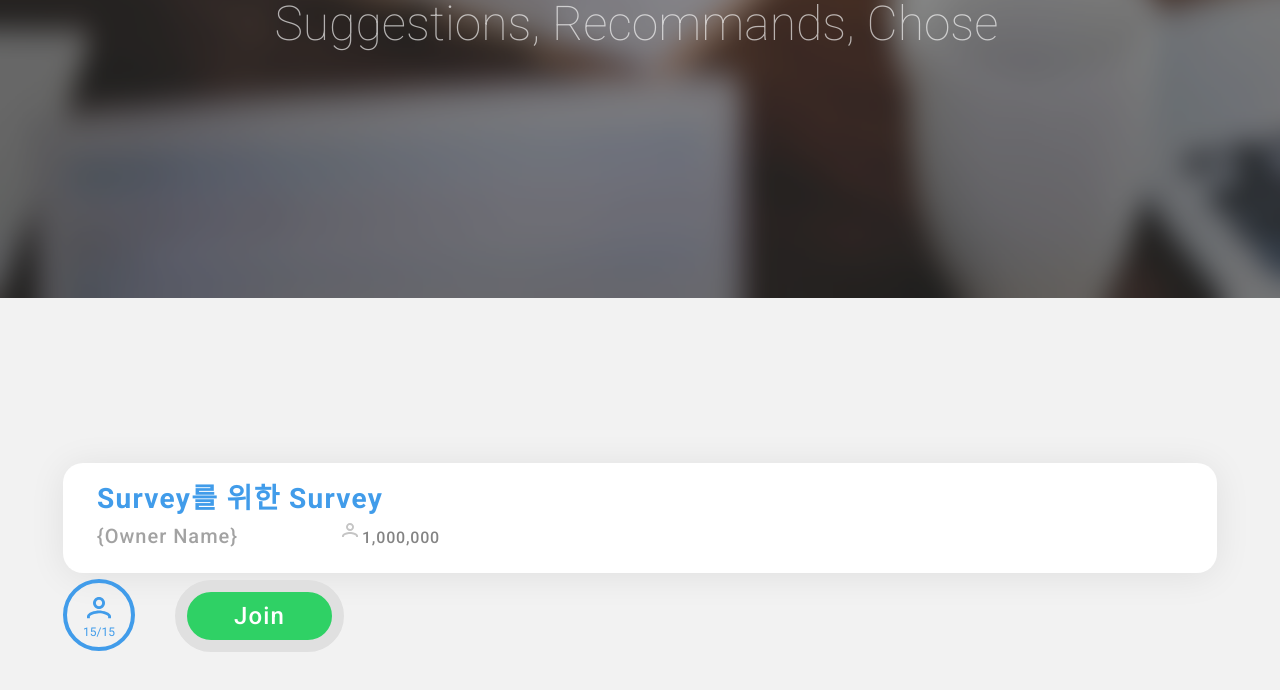
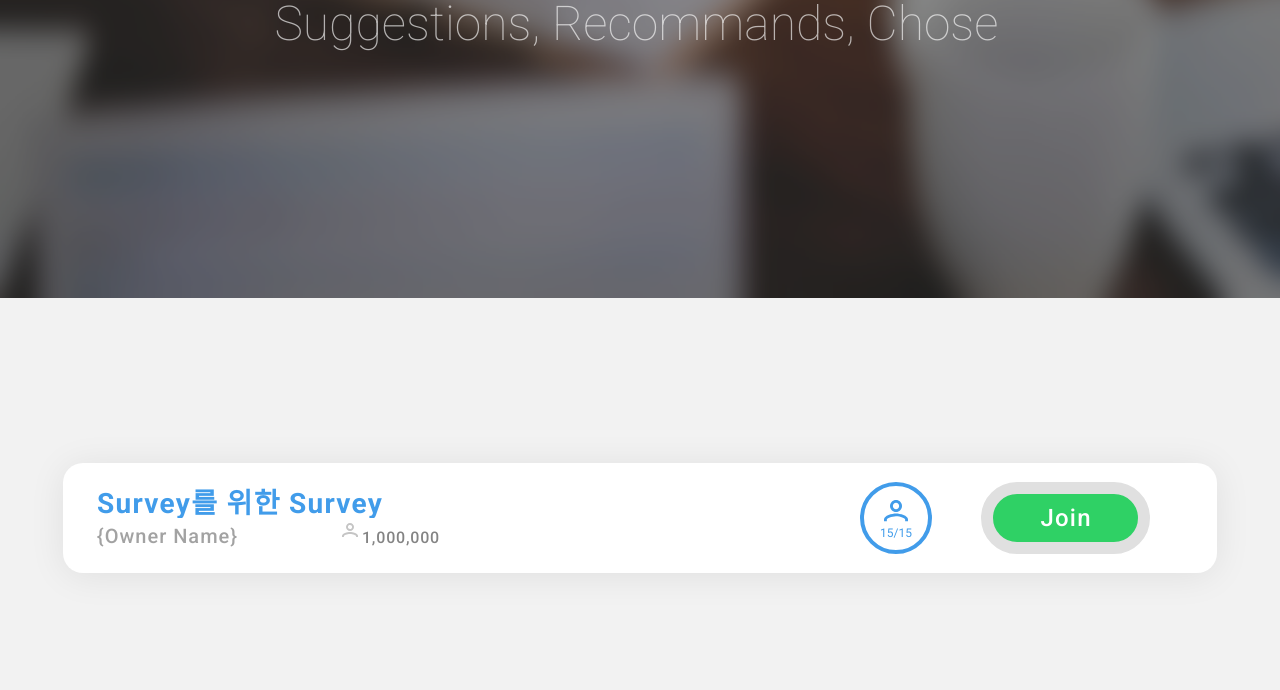
Before and after one commit to SweetLab/BlockSurvey-Web, a React app: page /survey/participate in a window 1280 px wide. Shown: the part 502-1192 px from the top of the page. Built offline with nearby package versions, Linux system fonts and the light colour scheme; the HTML template or start-up script is replaced by a standard one.

Commit message:
단위 변경

```diff
--- a/src/components/Participate/css/participateUser.css
+++ b/src/components/Participate/css/participateUser.css
@@ -8,7 +8,7 @@
 }
 
 .SurveyBox  {
-    display: inline-block;
+    display: flex;
     border-radius: 20px;
     width: 1154px;
     height: 110px;
@@ -19,23 +19,27 @@
 }
 
 .SurveyBox .SurveyInfor {
-    width: 788px;
+    width: 380px;
     display: inline-block;
     margin-left: 34px;
 }
 
 .SurveyBox .SurveyInfor .SurveyTitle {
-    width: 700px;
+    width: 600px;
     height: 37px;
     font-family: Roboto;
     font-size: 28px;
     font-weight: bold;
     font-style: normal;
     font-stretch: normal;
-    line-height: 2.57;
+    margin-top: 18px;
+    margin-bottom: -18px;
     letter-spacing: 1.3px;
     text-align: left;
     color: #419cea;
+    overflow:hidden;
+    text-overflow:ellipsis;
+    white-space:nowrap;
 }
 
 .SurveyBox .SurveyInfor .SurveyUser{
@@ -81,11 +85,11 @@
 }
 
 .Survey_ParticipateUser .SurveyBox .SurveyState {
-    display: inline-block;
+    display: inline-flex;
     width: 290px;
     height: 110px;
-    position: relative;
-    top: -12px;
+    margin-right: 67px;
+    align-items: center;
 }
 
 .Survey_ParticipateUser .SurveyBox .SurveyState .SurveyJoiner {
@@ -95,8 +99,6 @@
     border-radius: 50px;
     text-align: center;
     display: inline-block;
-    position: relative;
-    top: 15%;
 }
 
 .Survey_ParticipateUser .SurveyBox .SurveyState .SurveyJoiner .BlueUser {
@@ -110,15 +112,12 @@
     height: 14px;
     font-family: Roboto;
     font-size: 12px;
-    font-weight: normal;
-    font-style: normal;
-    font-stretch: normal;
     line-height: 1.17;
     letter-spacing: normal;
     color: #419cea;
     display: inline-block;
     position: relative;
-    top: -15%;
+    bottom: 12px;
 }
 
 .Survey_ParticipateUser .SurveyBox .SurveyState .SurveyBtn {
@@ -126,23 +125,27 @@
     height: 48px;
     border-radius: 40px;
     background-color: #2fd165;
-    display: inline-block;
+    display: inline-flex;
     border: #e0e0e0 12px solid;
     cursor:pointer;
-    margin-left: 40px;
+    position: absolute;
+    right: 67px;
     text-align: center;
-    position: relative;
-    top: -5%;
-    transition: 0.4s
+    line-height: 48px;
+    transition: 0.4s;
+    align-items: center;
+    justify-content: center;
 }
 
 .Survey_ParticipateUser .SurveyBox .SurveyState .SurveyBtn:hover {
-    border-color: #ffffff;
+    border: solid 0px #e0e0e0;
+    width: 167px;
+    height: 72px;
+    line-height: 60px;
 }
 
 .Survey_ParticipateUser .SurveyBox .SurveyState .SurveyBtn .BtnText{
     width: 50px;
-    height: 29px;
     font-family: Roboto;
     font-size: 24px;
     font-weight: 500;
@@ -150,7 +153,7 @@
     font-stretch: normal;
     line-height: 2;
     letter-spacing: 1.2px;
-    text-align: left;
     color: #ffffff;
+    display: block;
     text-align: center;
 }
```
